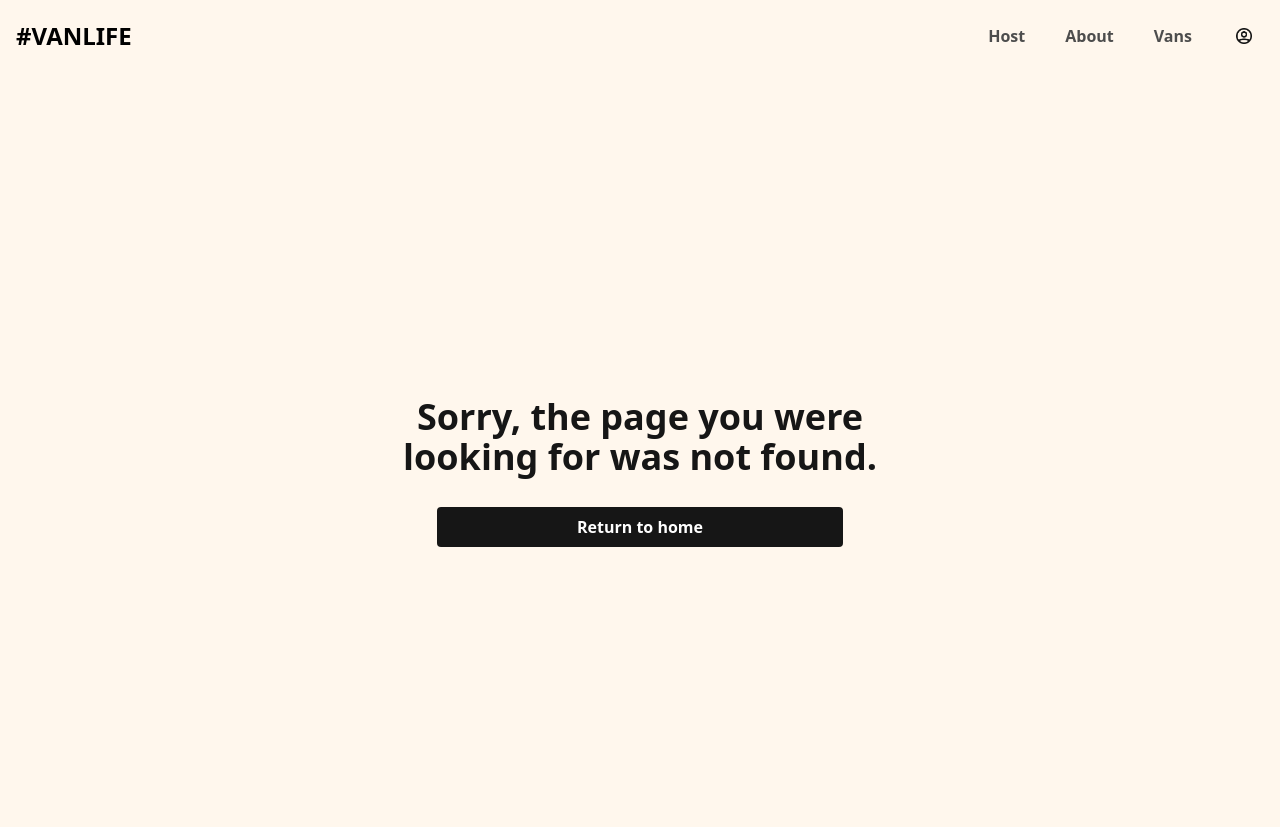
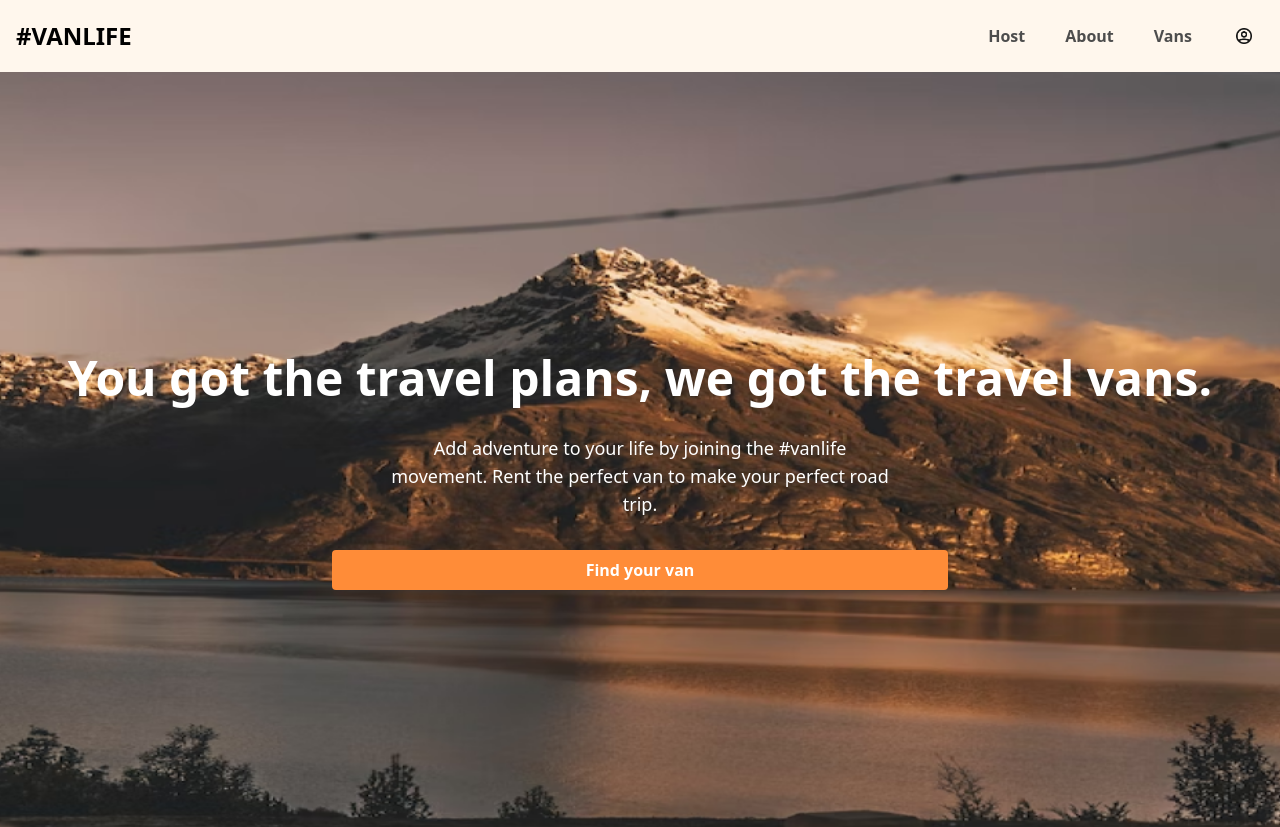
Before and after one commit to novskidev/VanlifeApp, a React (Vite) app: page / in a window 1280 px wide. Before the commit this address had no page. Shown: the top 827 px of the page. Built offline with nearby package versions, Linux system fonts and the light colour scheme; what miragejs would draw is missing.

Commit message:
feat(adding react routes): adding react rutes on component and navbar

```diff
--- a/package.json
+++ b/package.json
@@ -11,7 +11,9 @@
   },
   "dependencies": {
     "react": "^18.3.1",
-    "react-dom": "^18.3.1"
+    "react-dom": "^18.3.1",
+    "react-router": "6",
+    "react-router-dom": "6"
   },
   "devDependencies": {
     "@eslint/js": "^9.13.0",
--- a/src/App.jsx
+++ b/src/App.jsx
@@ -1,4 +1,6 @@
 import "./App.css";
+import ReactDOM from "react-dom/client";
+import { BrowserRouter as Router, Routes, Route } from "react-router-dom";
 import Home from "./pages/Home";
 import About from "./pages/About";
 import Vans from "./pages/Vans";
@@ -8,7 +10,15 @@ import NotFound from "./pages/NotFound";
 function App() {
   return (
     <div className="flex flex-col min-h-screen h-screen">
-      <NotFound />
+      <Router>
+        <Routes>
+          <Route path="/" element={<Home />} />
+          <Route path="/about" element={<About />} />
+          <Route path="/vans" element={<Vans />} />
+          <Route path="/login" element={<Login />} />
+          <Route path="*" element={<NotFound />} />
+        </Routes>
+      </Router>
     </div>
   );
 }
--- a/src/component/Nav.jsx
+++ b/src/component/Nav.jsx
@@ -1,5 +1,7 @@
 import React, { useState } from "react";
 import { signIcon } from "../constant/iconConst";
+import ReactDOM from "react-dom/client";
+import { Link } from "react-router-dom";
 
 function Navbar() {
   const [menuOpen, setMenuOpen] = useState(false);
@@ -22,12 +24,22 @@ function Navbar() {
           menuOpen ? "block" : "hidden"
         } w-full lg:w-auto lg:flex flex-col lg:flex-row  lg:gap-6 text-menuFont items-center cursor-pointer lg:static absolute bg-primary left-0 top-16 lg:top-auto z-10`}
       >
+        <Link to="/">
           <li className="hover:underline text-base m-2 font-semibold">Host</li>
+        </Link>
+        <Link to="/about">
           <li className="hover:underline text-base m-2 font-semibold">About</li>
+        </Link>
+
+        <Link to="/vans">
           <li className="hover:underline text-base m-2 font-semibold">Vans</li>
+        </Link>
+
+        <Link to="/login">
           <li>
             <img className="w-4 h-4 m-3" src={signIcon} alt="Sign In" />
           </li>
+        </Link>
       </ul>
     </nav>
   );
```
Also changed, not shown: 1 other file (tests, documents, lock files or other folders). Lines whose indentation alone changed are shown as unchanged.
